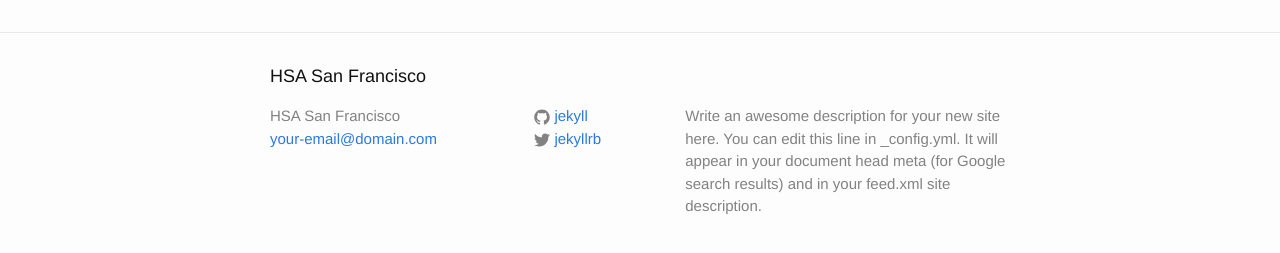
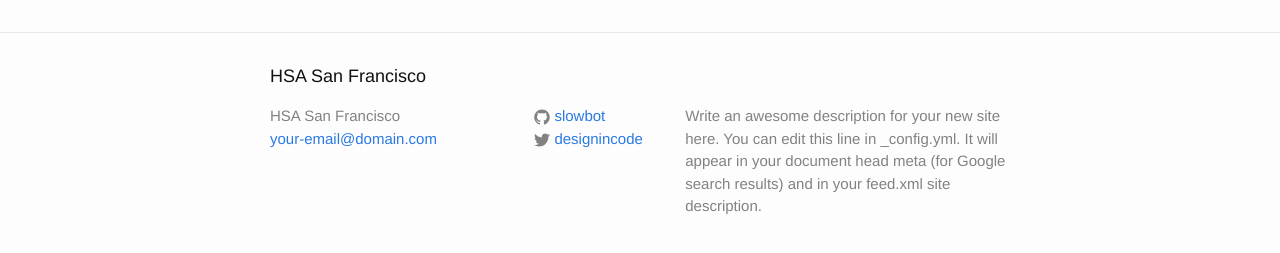
Before and after one commit to slowbot/hsa-docs, a Jekyll site: the page built from index.html, in a window 1280 px wide. Shown: the part 444-697 px from the top of the page. Built offline with Jekyll 4.4.1, drawn with Linux system fonts in a browser that asks for light colours.

Commit message:
adding config

```diff
--- a/_config.yml
+++ b/_config.yml
@@ -5,10 +5,10 @@
   Write an awesome description for your new site here. You can edit this
   line in _config.yml. It will appear in your document head meta (for
   Google search results) and in your feed.xml site description.
-baseurl: "" # the subpath of your site, e.g. /blog/
+baseurl: "/hsa-docs" # the subpath of your site, e.g. /blog/
 url: "http://www.sfhsa.org/" # the base hostname & protocol for your site
-twitter_username: jekyllrb
-github_username:  jekyll
+twitter_username: designincode
+github_username:  slowbot
 
 # Build settings
 markdown: kramdown
```
